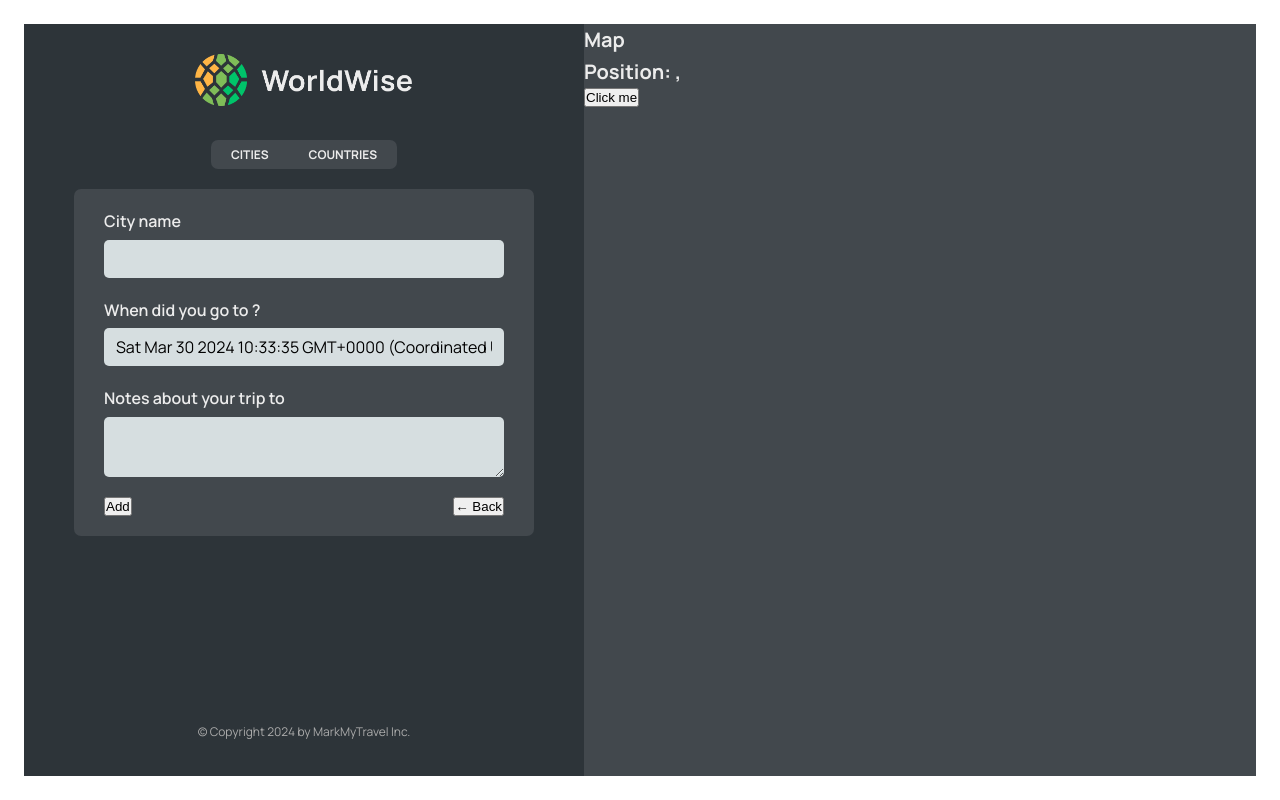
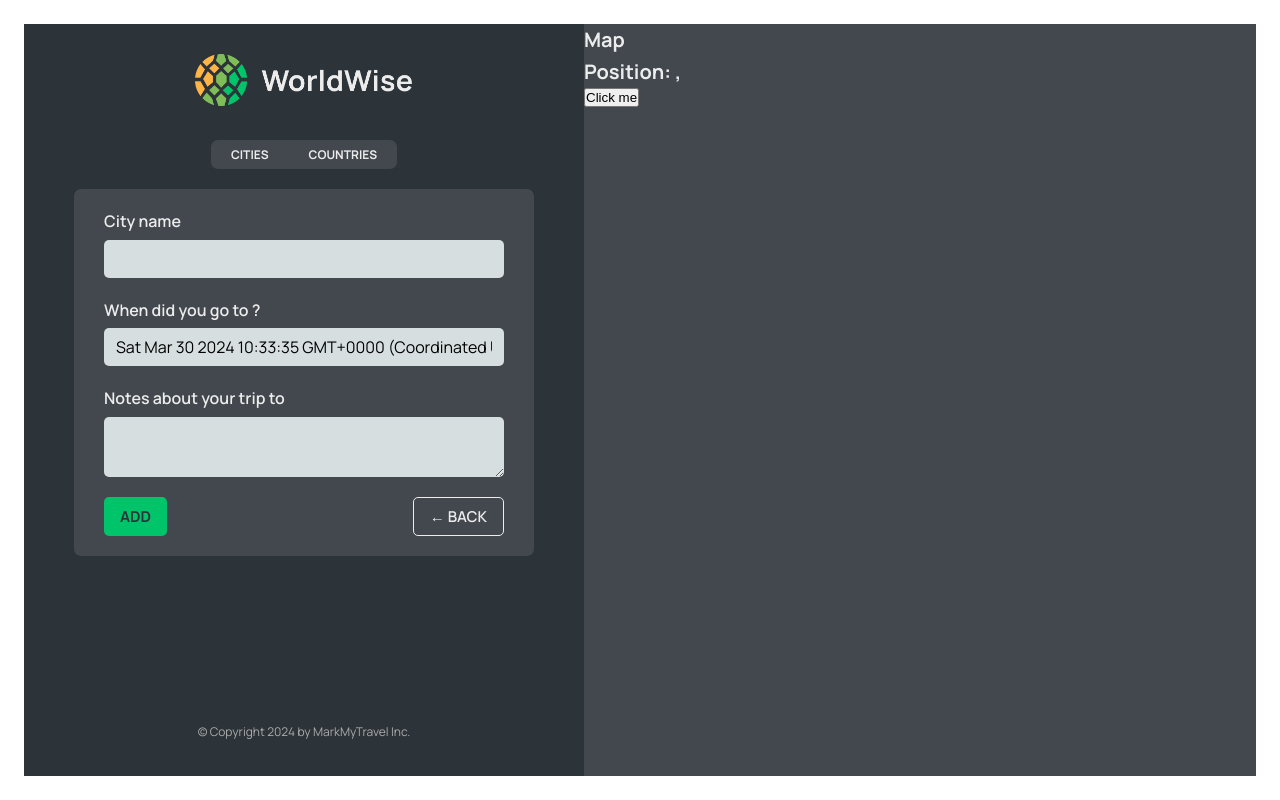
Before and after one commit to ojumbo-do/mark-my-travel, a React (Vite) app: page /app/form in a window 1280 px wide. Built offline with nearby package versions, Linux system fonts and the light colour scheme; data requests are answered from the project's data file.

Commit message:
Creating a reusable button with an back functionality enabled with the use navigate custom hook from react-router

```diff
--- /dev/null
+++ b/src/components/Button.jsx
@@ -0,0 +1,11 @@
+import styles from "./Button.module.css";
+
+function Button({ children, onClick, type }) {
+  return (
+    <button className={`${styles.btn} ${styles[type]}`} onClick={onClick}>
+      {children}
+    </button>
+  );
+}
+
+export default Button;
--- a/src/components/Form.jsx
+++ b/src/components/Form.jsx
@@ -3,6 +3,9 @@
 import { useState } from "react";
 
 import styles from "./Form.module.css";
+
+import Button from "./Button";
+import { useNavigate } from "react-router-dom";
 
 export function convertToEmoji(countryCode) {
   const codePoints = countryCode
@@ -13,6 +16,8 @@ export function convertToEmoji(countryCode) {
 }
 
 function Form() {
+  const navigate = useNavigate();
+
   const [cityName, setCityName] = useState("");
   const [country, setCountry] = useState("");
   const [date, setDate] = useState(new Date());
@@ -49,8 +54,16 @@ function Form() {
       </div>
 
       <div className={styles.buttons}>
-        <button>Add</button>
-        <button>&larr; Back</button>
+        <Button type="primary">Add</Button>
+        <Button
+          type="back"
+          onClick={(e) => {
+            e.preventDefault();
+            navigate(-1);
+          }}
+        >
+          &larr; Back
+        </Button>
       </div>
     </form>
   );
```
